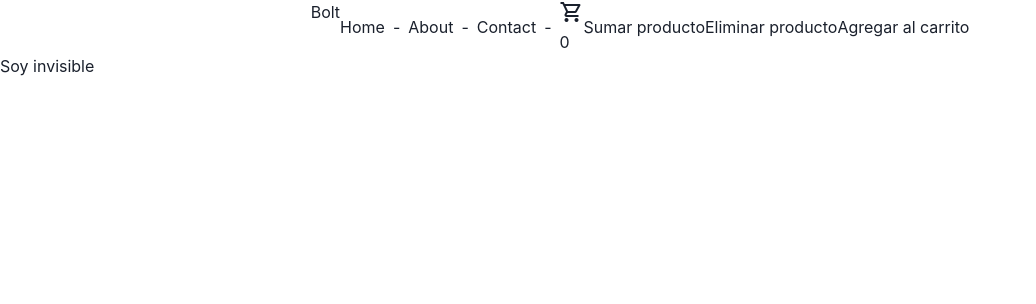
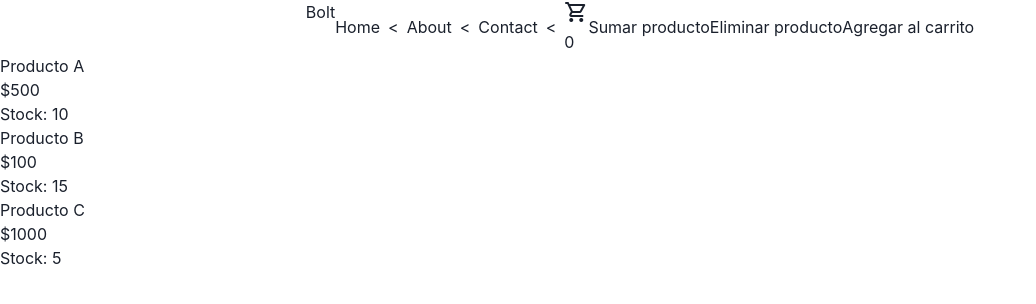
Before and after one commit to Fran-Driussi/Bolt-react, a React (Vite) app: page / in a window 1280 px wide. Shown: the top 304 px of the page, without its empty margins (0-1036 px from the left). Built offline with nearby package versions, Linux system fonts and the light colour scheme.

Commit message:
Agregando json con array de objets

```diff
--- a/src/App.jsx
+++ b/src/App.jsx
@@ -3,17 +3,17 @@ import './App.css'
 import CartWidget from './components/CartWidget'
 import NavBar from './components/NavBar'
 import ItemListContainer from './components/ItemListContainer'
+import Data from "./data.json"
 
 
 const App = () => {
-
-
 
   return (
     <>
 
     <NavBar />
-    <ItemListContainer greeting ={"Soy invisible"}/>
+    <ItemListContainer greeting ={Data}/>
+
     </>
   )
 }
--- /dev/null
+++ b/src/components/ItemList.jsx
@@ -0,0 +1,19 @@
+import React from 'react'
+import Data from  "../data.json"
+
+const ItemList = () => {
+  return (
+    <div>
+      {Data.map((prod)=>{
+      return(
+        <div key={prod.id}>
+          <h2>{prod.name}</h2>
+          <p>{prod.precio}</p>
+          <p>Stock: {prod.stock}</p>
+        </div>
+      )
+    })}</div>
+  )
+}
+
+export default ItemList
--- a/src/components/ItemListContainer.jsx
+++ b/src/components/ItemListContainer.jsx
@@ -1,8 +1,32 @@
 import React from 'react'
+import Data from  "../data.json"
+import ItemList from './ItemList'
 
-const ItemListContainer = ({greeting}) => {
+const ItemListContainer = (Data) => {
+  const productos = new Promise((resolve, reject) => {
+    if(Data){
+      setTimeout(()=>{
+        resolve(Data);
+      }, 3000 );
+
+    }
+    else{
+      reject("No hay productos")
+    }
+  })
+
+  productos .then((productos)=>{
+    console.log(productos);
+  })
+  .catch((error)=>{
+    console.log(error);
+  })
+
   return (
-    <div>{greeting}</div>
+    <>
+    <ItemList/>
+
+  </>
   )
 }
 export default ItemListContainer
--- a/src/components/NavBar.jsx
+++ b/src/components/NavBar.jsx
@@ -25,7 +25,7 @@ const NavBar = () => {
 }
 
 const onAdd = ()=>{
-  alert("Agregado al carrito")
+  alert("Agregaste " +(carrito) +" productos al carrito")
 }
   return (
 
@@ -33,7 +33,7 @@ const onAdd = ()=>{
     <ChakraProvider>
       <nav>
       <h2>Bolt</h2>
-      <Breadcrumb separator='-'>
+      <Breadcrumb separator='<'>
   <BreadcrumbItem>
     <BreadcrumbLink href='#'>Home</BreadcrumbLink>
   </BreadcrumbItem>
--- /dev/null
+++ b/src/data.json
@@ -0,0 +1,20 @@
+[
+  {
+    "id": 1,
+    "name": "Producto A",
+    "precio": "$500",
+    "stock": 10
+  },
+  {
+    "id": 2,
+    "name": "Producto B",
+    "precio": "$100",
+    "stock": 15
+  },
+  {
+    "id": 3,
+    "name": "Producto C",
+    "precio": "$1000",
+    "stock": 5
+  }
+]
```
Also changed, not shown: src/components/Item.jsx (added, +12 -0 lines).
